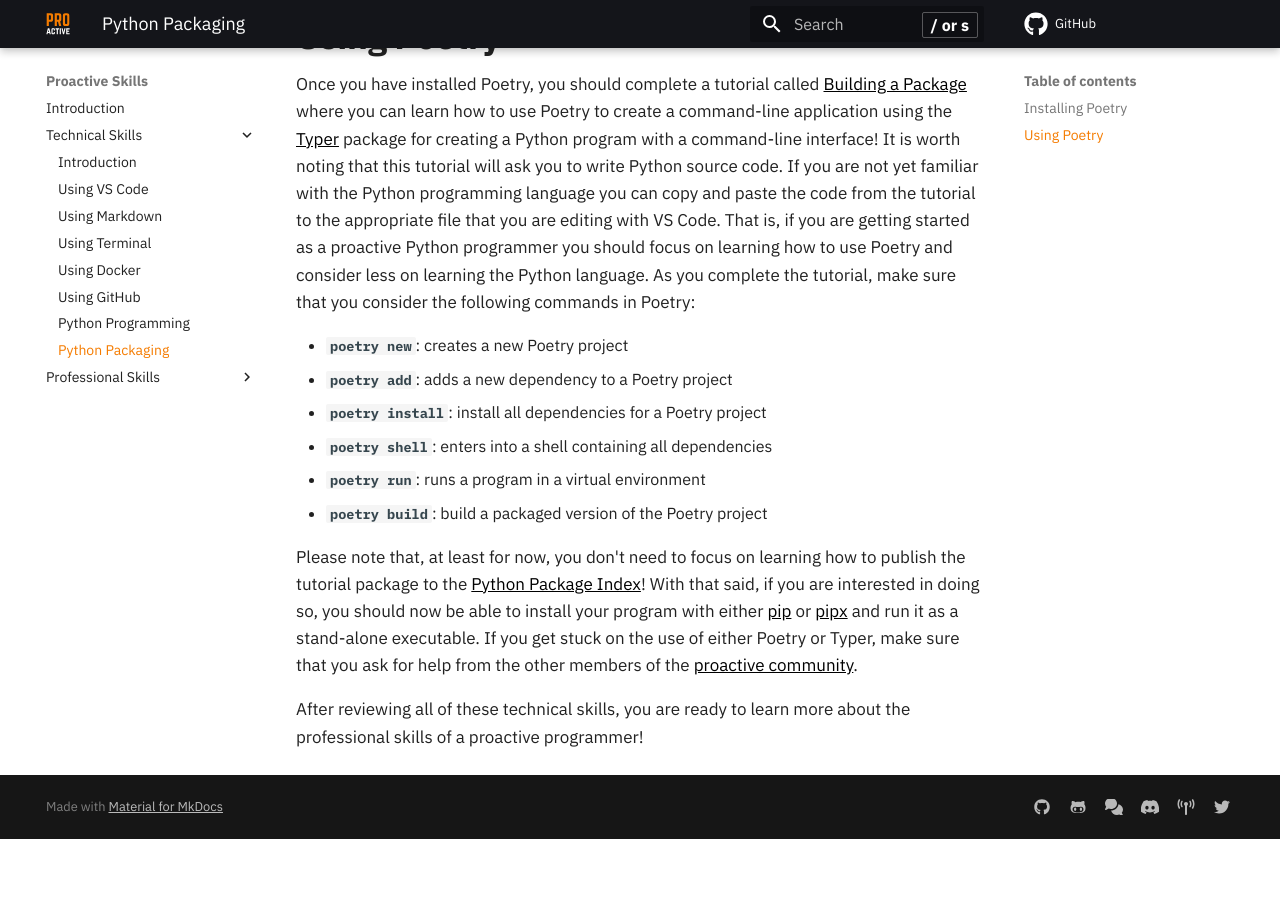
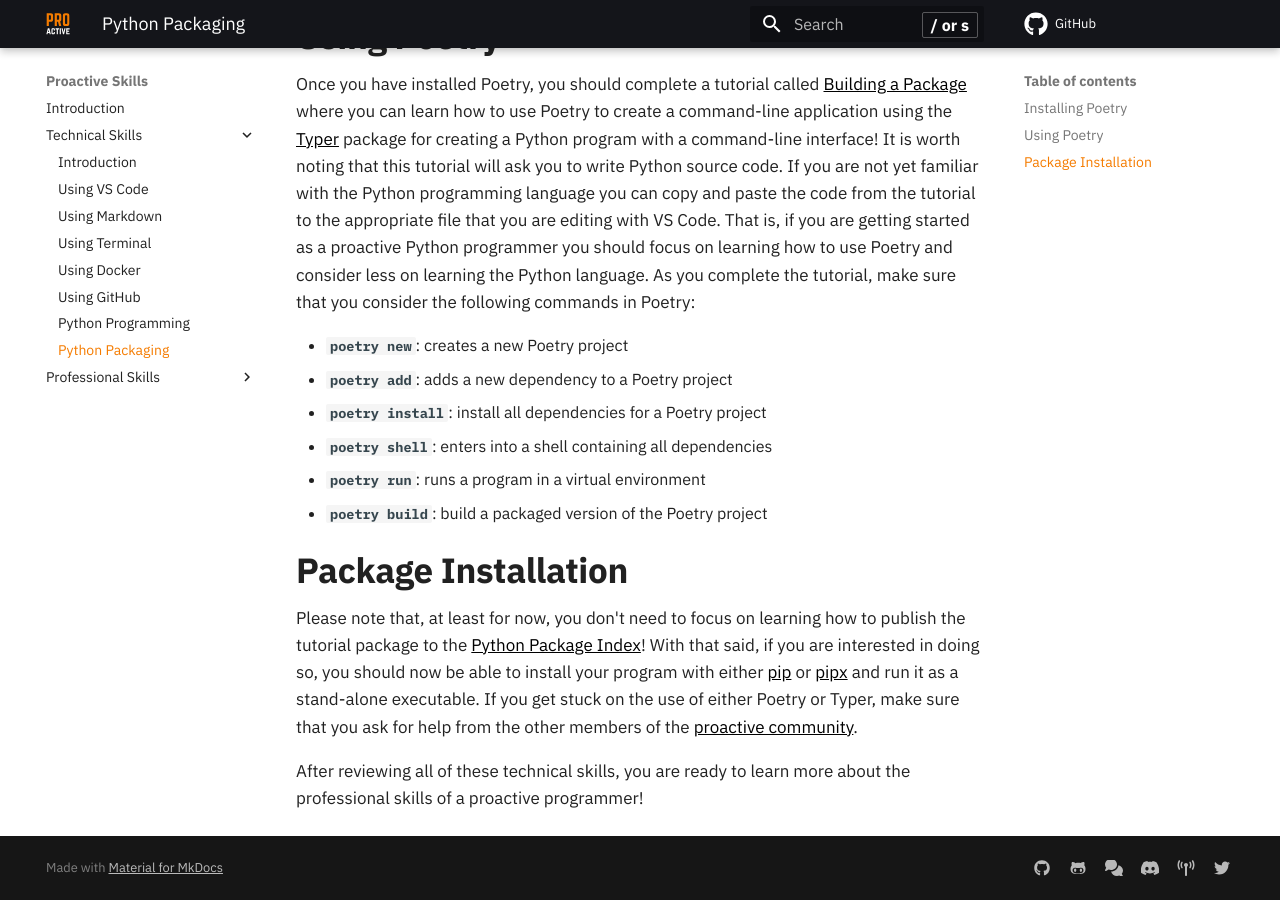
Before and after one commit to ProactiveProgrammers/www.proactiveprogrammers.com, an MkDocs documentation site: the page built from docs/proactive-skills/technical-skills/python-packages.md, in a window 1280 px wide and 900 px high, scrolled down 505 px. Built offline with MkDocs 1.6.1 and Material for MkDocs 9.7.7, drawn with Linux system fonts in a browser that asks for light colours; comment, search, counter and statistics services are not loaded; before the commit the page ends 1344 px from its top, so only the background shows below that.

Commit message:
fix: Add a third subsection in the python-packages.

```diff
--- a/docs/proactive-skills/technical-skills/python-packages.md
+++ b/docs/proactive-skills/technical-skills/python-packages.md
@@ -34,6 +34,8 @@
 * `poetry run`: runs a program in a virtual environment
 * `poetry build`: build a packaged version of the Poetry project
 
+## Package Installation
+
 Please note that, at least for now, you don't need to focus on learning how to
 publish the tutorial package to the [Python Package Index](https://pypi.org/)!
 With that said, if you are interested in doing so, you should now be able to
```
